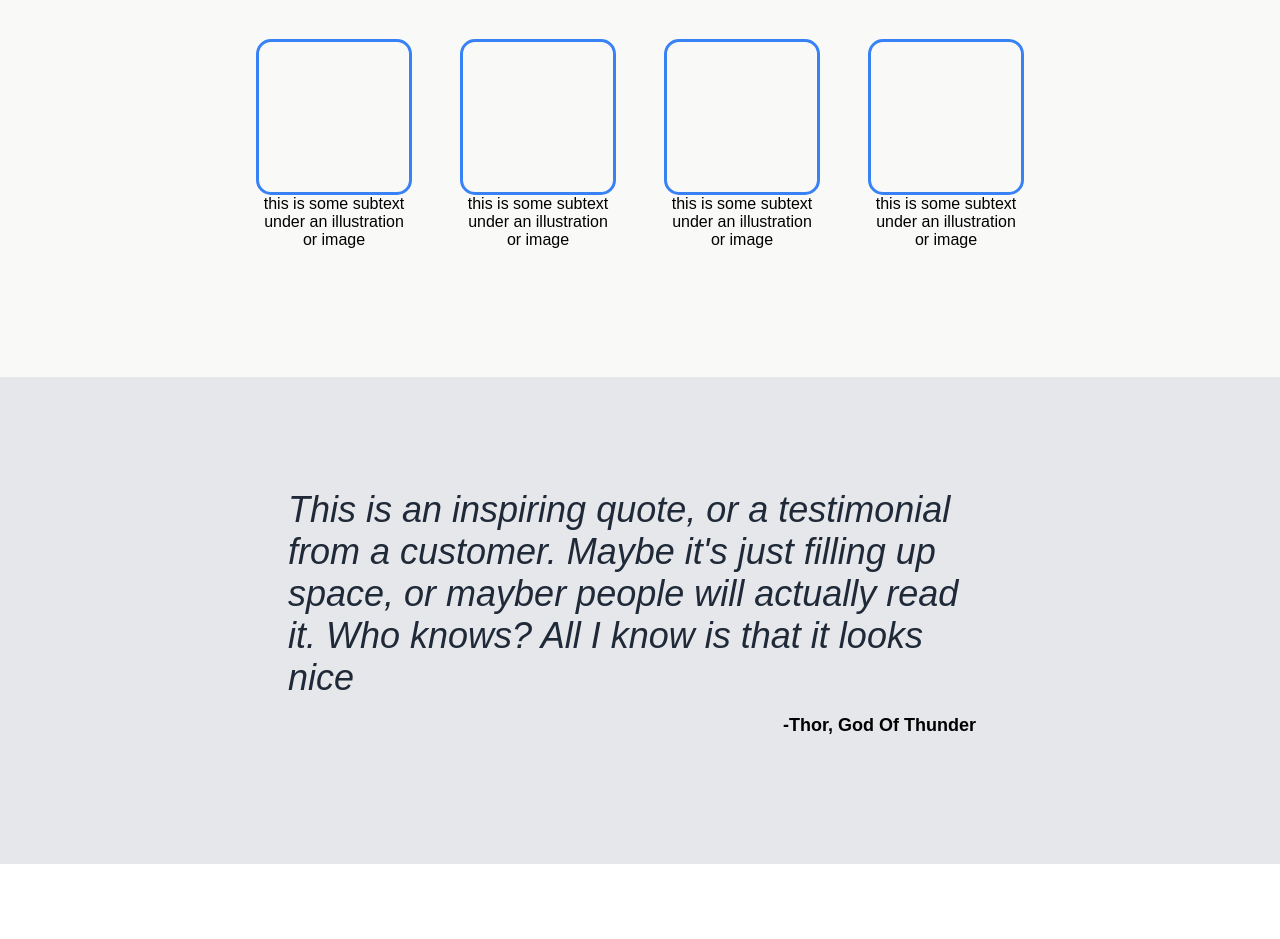
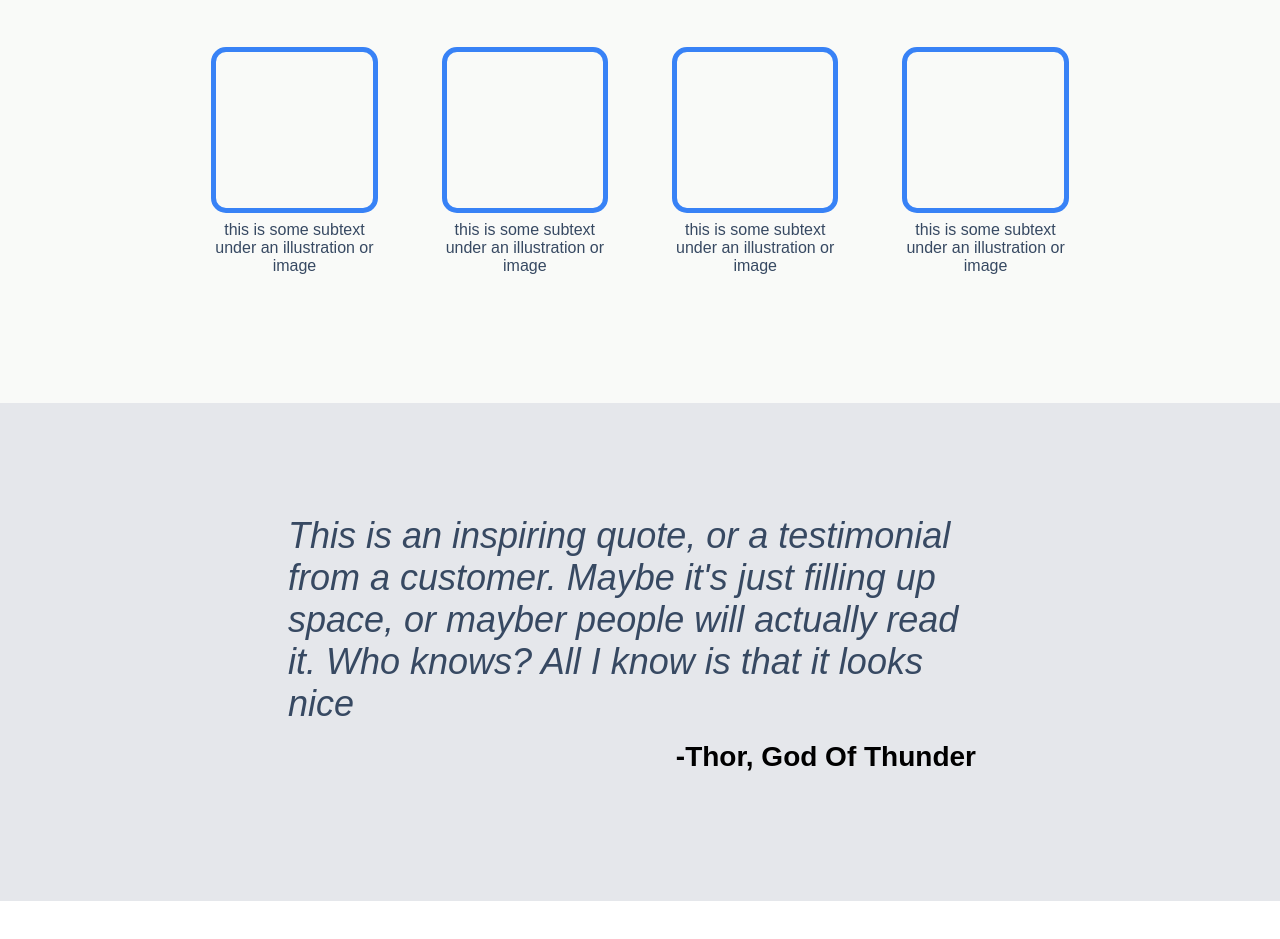
Before and after one commit to gavinberetvas/odin-landing-page, a plain HTML site: page index.html in a window 1280 px wide. Shown: the part 619-1558 px from the top of the page. Drawn offline with Linux system fonts and the light colour scheme.

Commit message:
minor style update

```diff
--- a/css/style.css
+++ b/css/style.css
@@ -12,6 +12,7 @@
  * {
     margin: 0;
     font-family: sans-serif;
+    scroll-behavior: smooth;
  }
 
  body {
@@ -116,6 +117,7 @@
    justify-content: center;
    gap: 3rem;
  }
+
  .subwrapper {
    display: flex;
    flex-direction: column;
@@ -129,12 +131,15 @@
    height: 150px;
    background-color: var(--main-text);
    border-radius: 15px;
-   border: 3px solid #3882F6;
+   border: 5px solid #3882F6;
+   margin: .5rem;
+   padding: .2rem;
    align-items: center;
  }
 
  .text {
-   width: 150px;
+   width: 160px;
+   color: #374962
  }
 
 /* /"info" */
@@ -150,14 +155,15 @@
 
 .quote-text {
    font-size: 36px;
-   color: var(--info-header);
+   color: #374962;
+   font-weight: 100;
 }
 
 .quote-attribution {
    font-weight: bold;
    color: black;
    text-align: right;
-   font-size: 18px;
+   font-size: 28px;
    padding: 1rem;
 }
 /* /"quote" */
```
